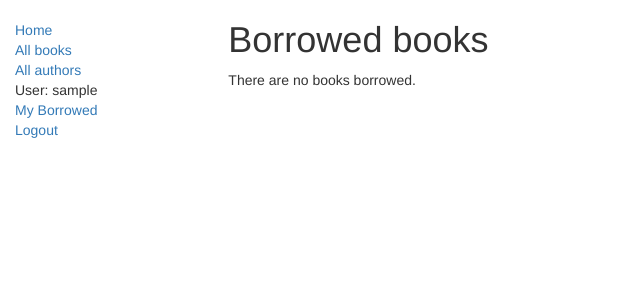
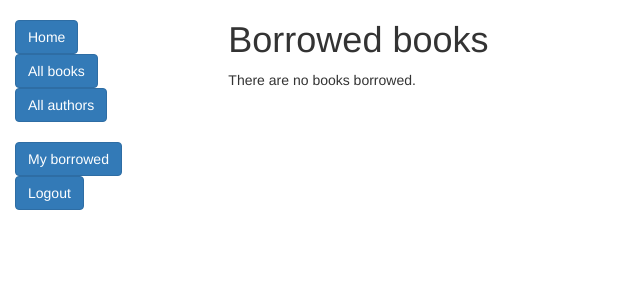
Before and after one commit to a-melchikov/django-mozilla-project, a Django app: page /catalog/mybooks/ in a window 1280 px wide. Shown: the top 300 px of the page, without its empty margins (0-640 px from the left). Run offline with Django 5.2, Linux system fonts and the light colour scheme; the visitor is signed in with stand-in values (Sample User, id 1); data that the repository does not hold is empty; some libraries are stand-ins or nearby versions.

Commit message:
An error with logging out of the account has been fixed. Beautiful buttons for the menu are made

```diff
--- a/locallibrary/catalog/models.py
+++ b/locallibrary/catalog/models.py
@@ -108,6 +108,7 @@ class BookInstance(models.Model):
 
     class Meta:
         ordering = ["due_back"]
+        permissions = (("can_mark_returned", "Set book as returned"),)
 
     def __str__(self):
         """
--- a/locallibrary/catalog/templates/base_generic.html
+++ b/locallibrary/catalog/templates/base_generic.html
@@ -20,19 +20,30 @@
       <div class="row">
         <div class="col-sm-2">
           {% block sidebar %}
-            <ul class="sidebar-nav">
-              <li><a href="{% url 'index' %}">Home</a></li>
-              <li><a href="{% url 'books' %}">All books</a></li>
-              <li><a href="{% url 'authors'%}">All authors</a></li>
-              {% if user.is_authenticated %}
-                <li>User: {{ user.get_username }}</li>
-                <li><a href="{% url 'my-borrowed' %}">My Borrowed</a></li>
-                <li><a href="{% url 'logout'%}?next={{request.path}}">Logout</a></li>
-              {% else %}
-                <li><a href="{% url 'login'%}?next={{request.path}}">Login</a></li>
-              {% endif %}
-            </ul>
+          <ul class="sidebar-nav">
+            <li><button onclick="window.location.href='{% url 'index' %}';" class="btn btn-primary">Home</button></li>
+            <li><button onclick="window.location.href='{% url 'books' %}';" class="btn btn-primary">All books</button></li>
+            <li><button onclick="window.location.href='{% url 'authors' %}';" class="btn btn-primary">All authors</button></li>
+          </ul>
+
+          <ul class="sidebar-nav">
+            {% if user.is_authenticated %}
+              <li><button onclick="window.location.href='{% url 'my-borrowed' %}';" class="btn btn-primary">My borrowed</button></li>
+              <li>
+                <form action="{% url 'logout' %}" method="post">
+                  {% csrf_token %}
+                  <input type="hidden" name="next" value="{{ request.path }}">
+                  <button type="submit" class="btn btn-primary">Logout</button>
+                </form>
+              </li>
+            {% else %}
+              <li><a href="{% url 'login' %}?next={{ request.path }}" class="btn btn-primary">Login</a></li>
+            {% endif %}
+          </ul>
           {% endblock %}
+
+
+
         </div>
         <div class="col-sm-10 ">{% block content %}{% endblock %}
 
```
Also changed, not shown: locallibrary/catalog/migrations/0003_alter_bookinstance_options.py (added), locallibrary/catalog/templates/catalog/bookinstance_list_borrowed_user.html (line endings or trailing spaces).
